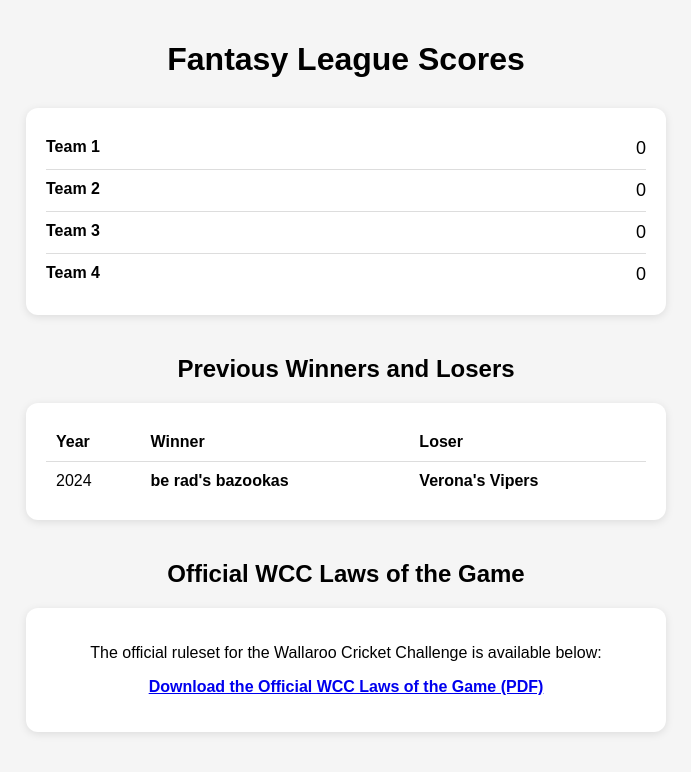
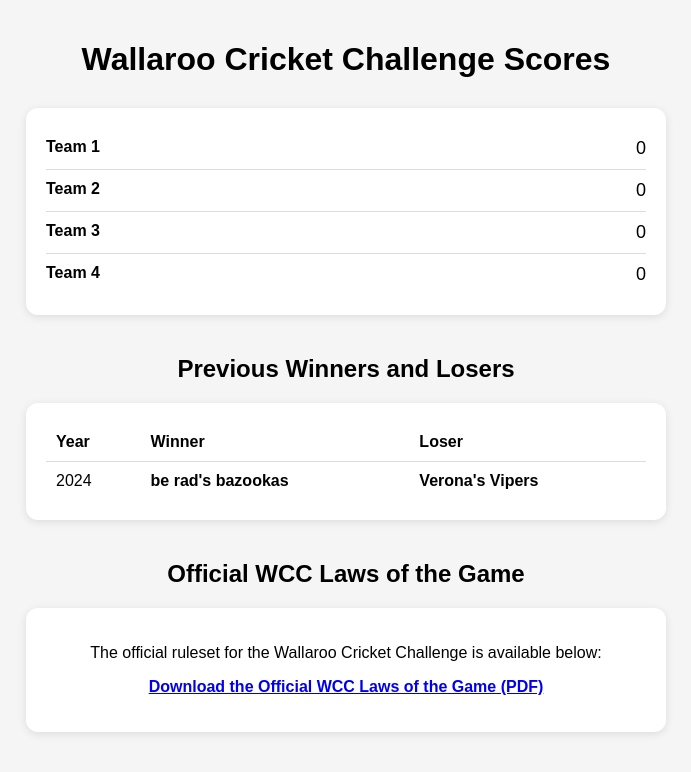
Before and after one commit to be-rad69/wallaroocricketchallenge, a plain HTML site: page index.html in a window 1280 px wide. Shown: the whole page, without its empty margins (294-985 px from the left). Drawn offline with Linux system fonts and the light colour scheme.

Commit message:
Update index.html

```diff
--- a/index.html
+++ b/index.html
@@ -3,7 +3,7 @@
 <head>
   <meta charset="UTF-8" />
   <meta name="viewport" content="width=device-width, initial-scale=1.0" />
-  <title>Fantasy League Scores</title>
+  <title>Wallaroo Cricket Challenge Scores</title>
   <style>
     body {
       font-family: Arial, sans-serif;
@@ -41,7 +41,7 @@
   </style>
 </head>
 <body>
-  <h1>Fantasy League Scores</h1>
+  <h1>Wallaroo Cricket Challenge Scores</h1>
 
   <div class="scoreboard">
     <div class="team">
```
